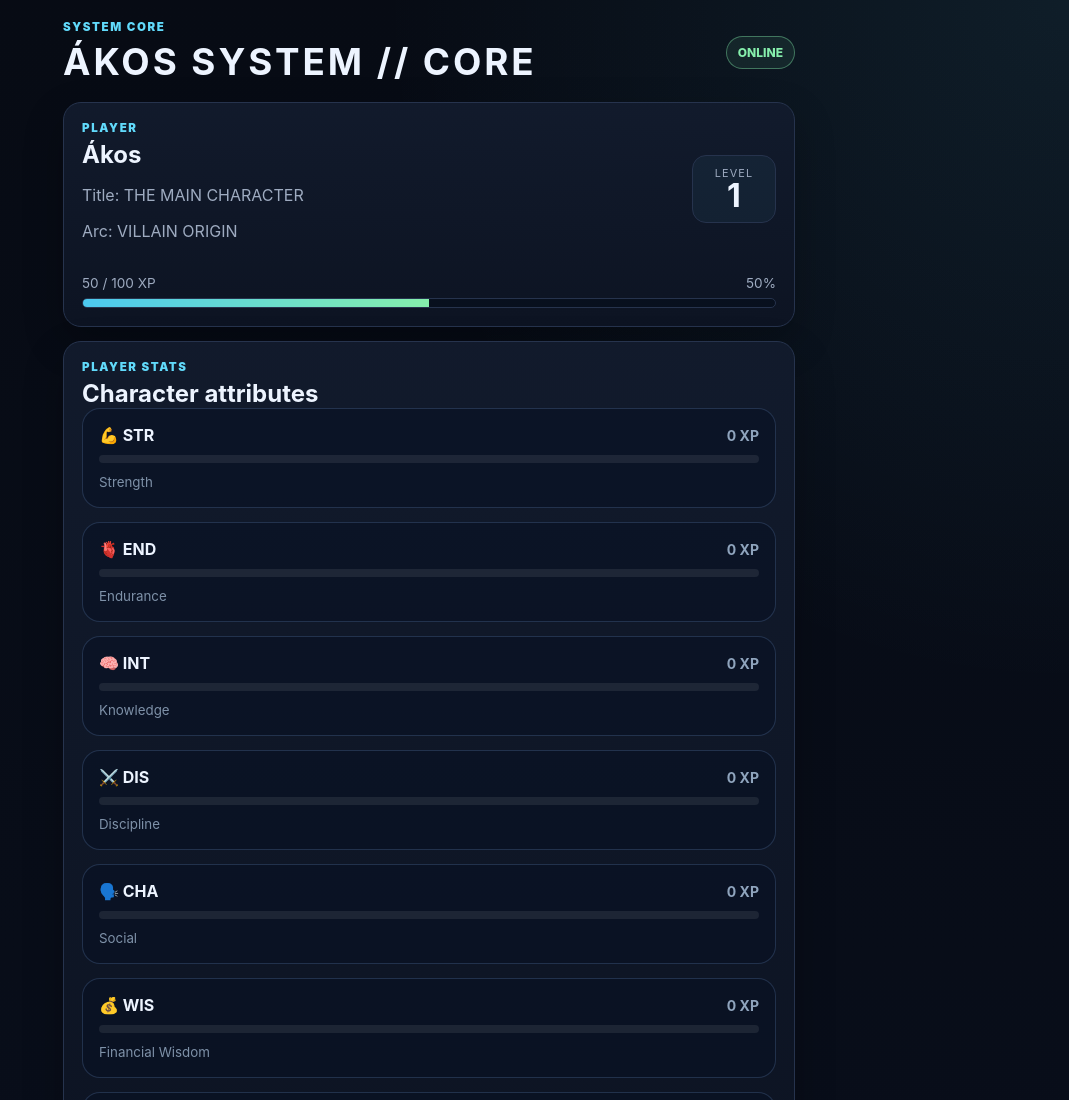
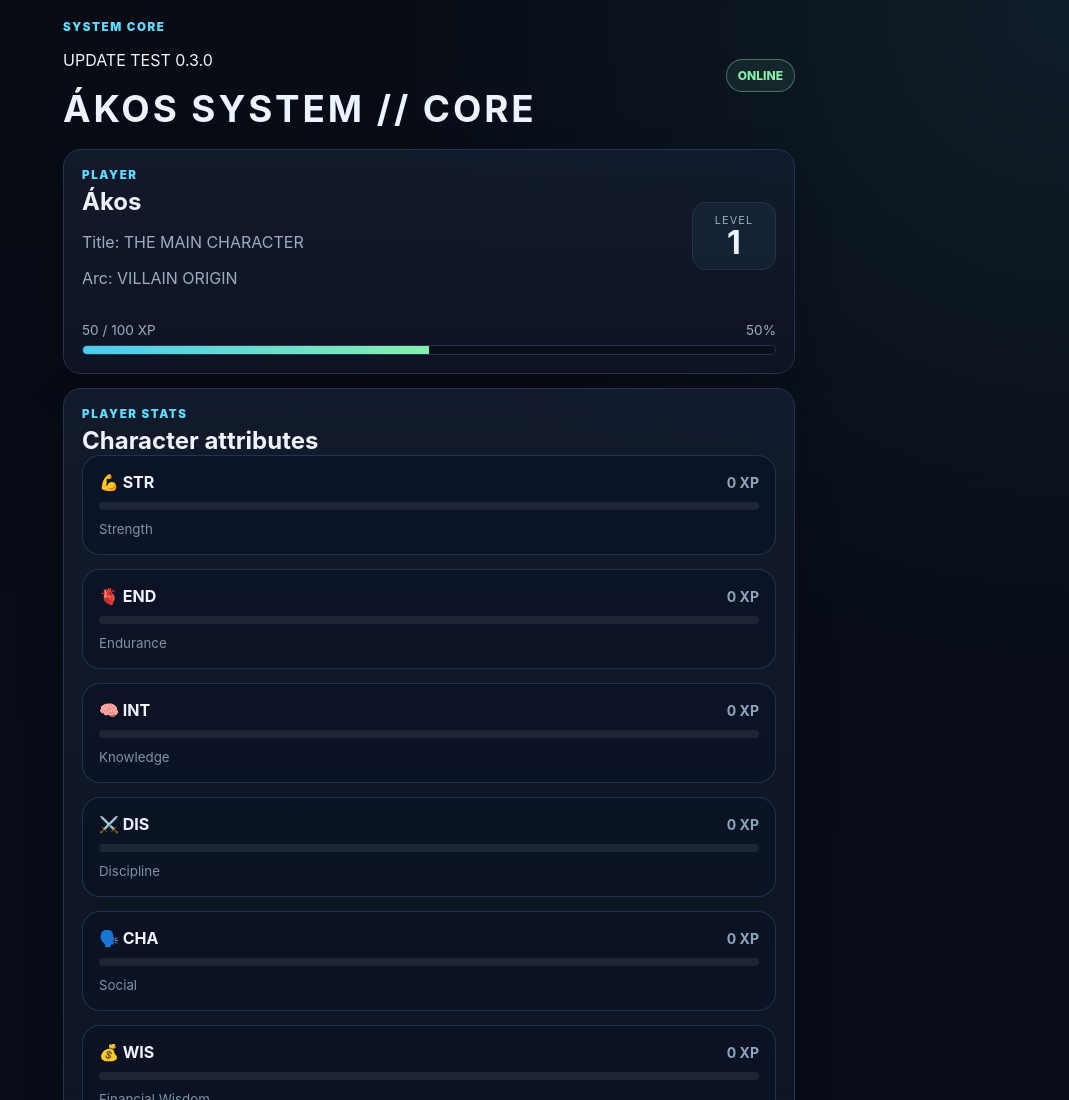
Before and after one commit to aizen9713-spec/akos-system, a plain HTML site: page index.html in a window 1280 px wide. Shown: the top 1100 px of the page, without its empty margins (211-1280 px from the left). Drawn offline with Linux system fonts and the light colour scheme.

Commit message:
Add visible update test

```diff
--- a/index.html
+++ b/index.html
@@ -13,6 +13,7 @@
     <header class="system-header">
       <div>
         <p class="eyebrow">SYSTEM CORE</p>
+        <p>UPDATE TEST 0.3.0</p>
         <h1>ÁKOS SYSTEM // CORE</h1>     </div>
 </h1>
       </div>
```
